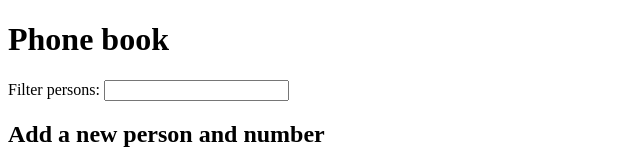
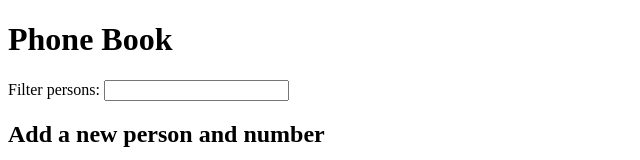
Before and after one commit to MikeVedsted/full-stack-open-part-11-phonebook, a React (Create React App) app in the folder client/: page / in a window 1280 px wide. Shown: the top 160 px of the page, without its empty margins (0-640 px from the left). Built offline with nearby package versions, Linux system fonts and the light colour scheme; no server answers.

Commit message:
Reintroduce versioning

```diff
--- a/client/src/App.js
+++ b/client/src/App.js
@@ -79,7 +79,7 @@ const App = () => {
 
   return (
     <div>
-      <h1>Phone book</h1>
+      <h1>Phone Book</h1>
       <ErrorMessage message={errorMessage} />
       <SuccessMessage message={successMessage} />
       <Search searchString={searchString} setSearchString={setSearchString} />
```
